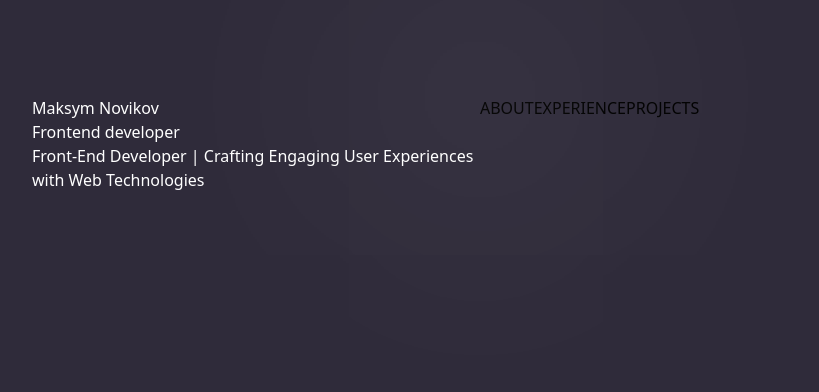
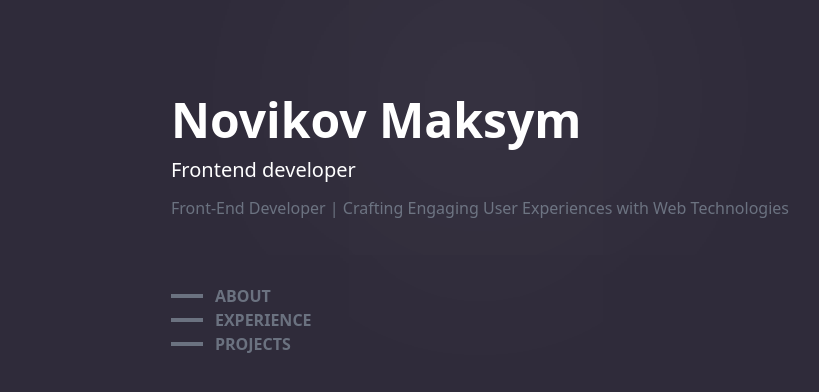
Before and after one commit to Rabbok/homepage3.0, a Next.js app: page / in a window 1280 px wide. Shown: the top 392 px of the page, without its empty margins (160-979 px from the left). Built offline with nearby package versions, Linux system fonts and the light colour scheme.

Commit message:
feat: enhance navigation bar with hover effects

```diff
--- a/src/app/components/Hero/Hero.tsx
+++ b/src/app/components/Hero/Hero.tsx
@@ -1,9 +1,9 @@
 const Hero = () => {
     return(
-        <div>
-            <h1 className="text-white">Maksym Novikov</h1>
-            <h2 className="text-white">Frontend developer</h2>
-            <p className="text-white">Front-End Developer | Crafting Engaging User Experiences with Web
+        <div className="mb-16">
+            <h1 className="text-white font-bold text-5xl mb-3">Novikov Maksym</h1>
+            <h2 className="text-white font-medium text-xl mb-3">Frontend developer</h2>
+            <p className="text-gray-500 text=l font-medium">Front-End Developer | Crafting Engaging User Experiences with Web
             Technologies</p>
         </div>
     )
--- a/src/app/components/Navigation/Nav.tsx
+++ b/src/app/components/Navigation/Nav.tsx
@@ -1,11 +1,54 @@
+'use client';
+
+import { useState } from "react";
+
 const Nav = () => {
-    return(
+    const [hoveredIndex, setHoveredIndex] = useState(null);
+
+    const handleMouseEnter = (index) => {
+        setHoveredIndex(index);
+    };
+
+    const handleMouseLeave = () => {
+        setHoveredIndex(null);
+    };
+
+    const items = [
+        { text: 'ABOUT', href: '#' },
+        { text: 'EXPERIENCE', href: '#' },
+        { text: 'PROJECTS', href: '#' }
+    ];
+
+    return (
         <nav>
-            <a href="#">ABOUT</a>
-            <a href="#">EXPERIENCE</a>
-            <a href="#">PROJECTS</a>
+            {items.map((item, index) => {
+                const lineStyle = {
+                    width: hoveredIndex === index ? '4rem' : '2rem',
+                    backgroundColor: hoveredIndex === index ? 'white' : '#6b7280',
+                    transition: 'all 0.3s ease',
+                };
+
+                const textStyle = {
+                    color: hoveredIndex === index ? 'white' : '#6b7280',
+                    transition: 'color 0.3s ease',
+                };
+
+                return (
+                    <div
+                        key={index}
+                        className="flex items-center cursor-pointer"
+                        onMouseEnter={() => handleMouseEnter(index)}
+                        onMouseLeave={handleMouseLeave}
+                    >
+                        <div style={lineStyle} className="h-1"></div>
+                        <a href={item.href} style={textStyle} className="font-bold ml-3">
+                            {item.text}
+                        </a>
+                    </div>
+                );
+            })}
         </nav>
-    )
-}
+    );
+};
 
 export default Nav;
--- a/src/app/globals.css
+++ b/src/app/globals.css
@@ -1,6 +1,8 @@
 @tailwind base;
 @tailwind components;
 @tailwind utilities;
+
+@import url('https://fonts.googleapis.com/css2?family=Inter:ital,opsz,wght@0,14..32,100..900;1,14..32,100..900&display=swap');
 
 :root {
   --foreground-rgb: 0, 0, 0;
@@ -23,7 +25,6 @@ body {
       transparent,
       rgb(var(--background-end-rgb))
     )
-    rgb(var(--background-start-rgb));
 }
 
 @layer utilities {
--- a/src/app/page.tsx
+++ b/src/app/page.tsx
@@ -22,7 +22,7 @@ export default function Home() {
   return (
     <main className="relative flex min-h-screen flex-col items-center justify-between p-24 bg-dark-indigo">
       <div id="glow"></div>
-      <div className="grid grid-cols-2 mx-auto min-h-screen max-w-screen-xl px-6 py-12 font-sans md:px-12 md:py-20 lg:px-24 lg:py-0">
+      <div className="mx-auto min-h-screen max-w-screen-xl px-6 py-12 font-sans md:px-12 md:py-20 lg:px-24 lg:py-0">
         <Hero />
         <Nav />
       </div>
```
